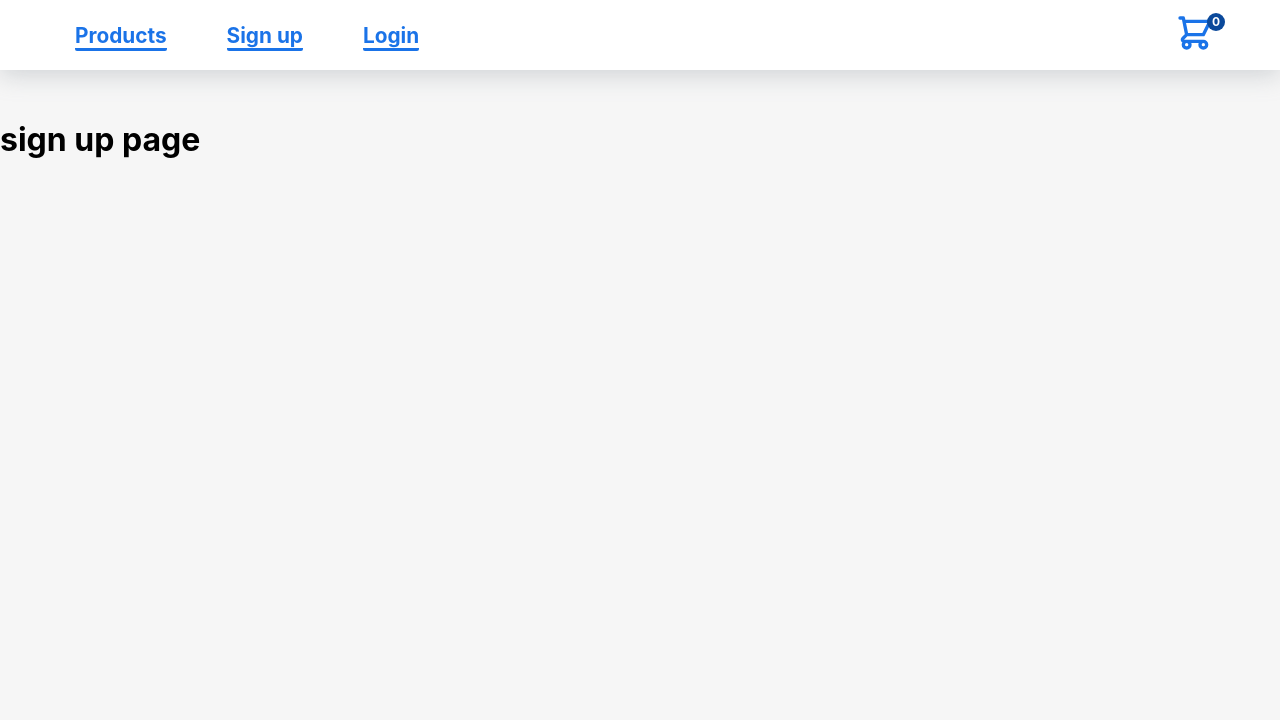
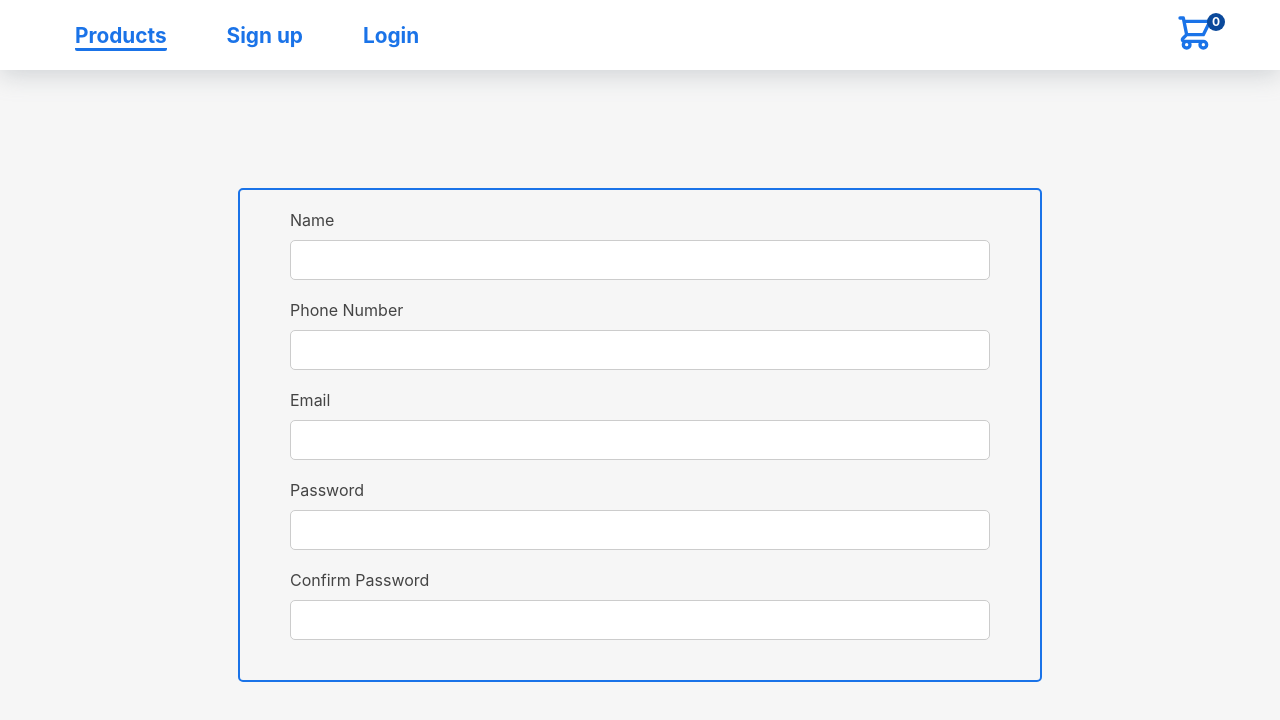
Before and after one commit to siavashmhi/store-application, a React (Create React App) app: page /signup in a window 1280 px wide. Shown: the top 720 px of the page. Built offline with nearby package versions, Linux system fonts and the light colour scheme.

Commit message:
add codes

```diff
--- a/package.json
+++ b/package.json
@@ -6,13 +6,15 @@
     "@testing-library/jest-dom": "^5.14.1",
     "@testing-library/react": "^13.0.0",
     "@testing-library/user-event": "^13.2.1",
+    "formik": "^2.2.9",
     "react": "^18.2.0",
     "react-dom": "^18.2.0",
     "react-icons": "^4.7.1",
     "react-router-dom": "5",
     "react-scripts": "5.0.1",
     "react-toastify": "^9.1.1",
-    "web-vitals": "^2.1.0"
+    "web-vitals": "^2.1.0",
+    "yup": "^0.32.11"
   },
   "scripts": {
     "start": "react-scripts start",
--- a/src/assets/styles/navigation.css
+++ b/src/assets/styles/navigation.css
@@ -25,11 +25,14 @@
 .navContainer a {
     color: #1a73e8;
     font-weight: bold;
-    border-bottom: 3px solid #1a73e8;
     border-radius: 2px;
     text-decoration: none;
     font-size: 1.3rem;
     margin-left: 60px;
+}
+
+.navContainer .product-li {
+    border-bottom: 3px solid #1a73e8;
 }
 
 .cartIconContainer {
--- a/src/assets/styles/signup.css
+++ b/src/assets/styles/signup.css
@@ -0,0 +1,14 @@
+.main-form-container {
+    width: 100vw;
+    height: 100vh;
+    display: flex;
+    justify-content: center;
+    align-items: center;
+}
+
+.form-container {
+    border: 2px solid #1a73e8;
+    padding: 20px 50px;
+    margin-top: 70px;
+    border-radius: 5px;
+}
--- /dev/null
+++ b/src/common/input/Input.jsx
@@ -0,0 +1,20 @@
+import React from 'react';
+import './input.css'
+
+const Input = ({formik, label, nameProp, errors, touched, type}) => {
+    return (
+        <div className='form-control'>
+            <label>{label}</label>
+            <input type={type} name={nameProp}
+            {...formik.getFieldProps(nameProp)}
+            />
+            {
+                errors && touched &&
+                <div className='error'>{errors}</div>
+            }
+        </div>
+    );
+};
+
+
+export default Input;
--- /dev/null
+++ b/src/common/input/input.css
@@ -0,0 +1,26 @@
+.form-control {
+    display: flex;
+    flex-direction: column;
+    margin-bottom: 20px;
+}
+
+.form-control input {
+    width: 700px;
+    padding: 10px;
+    border: none;
+    border: 1px solid #ccc;
+    border-radius: 5px;
+    font-size: 1rem;
+    color: #444;
+}
+
+.form-control label {
+    color: #444;
+    margin-bottom: 10px;
+}
+
+.form-control .error {
+    color: red;
+    font-size: 1rem;
+    margin-top: 10px;
+}
--- a/src/components/Navigation.jsx
+++ b/src/components/Navigation.jsx
@@ -11,7 +11,7 @@ const Navigation = () => {
         <header className='navigation'>
             <nav className='navbar'>
                 <ul className='navContainer'>
-                    <li><NavLink to='/'>Products</NavLink></li>
+                    <li><NavLink className='product-li' to='/'>Products</NavLink></li>
                     <li><NavLink to='/signup'>Sign up</NavLink></li>
                     <li><NavLink to='/login'>Login</NavLink></li>
                 </ul>
--- a/src/pages/Signup.jsx
+++ b/src/pages/Signup.jsx
@@ -1,11 +1,48 @@
 import React from 'react';
+import { useFormik } from 'formik';
+import { initialValues, validationSchema} from '../utilities/form';
+import Input from '../common/input/Input';
 import Layout from '../layout/Layout';
 import '../assets/styles/signup.css'
 
+const onSubmit = value => {
+    console.log(value);
+}
+
 const Signup = () => {
+    const formik = useFormik({
+        initialValues: initialValues,
+        onSubmit,
+        validationSchema,
+        validateOnMount: true,
+        enableReinitialize: true,
+    })
+
     return (
         <Layout>
-            <h1 style={{marginTop: '120px'}}>sign up page</h1>
+            <div className="main-form-container">
+                <form className="form-container" onSubmit={formik.handleSubmit}>
+                    <Input formik={formik} label='Name' nameProp='name'
+                    errors={formik.errors.name}
+                    touched={formik.touched.name} type='text'/>
+
+                    <Input formik={formik} label='Phone Number' nameProp="phoneNumber"
+                    errors={formik.errors.phoneNumber}
+                    touched={formik.touched.phoneNumber} type='tel'/>
+
+                    <Input formik={formik} label='Email' nameProp="email"
+                    errors={formik.errors.email}
+                    touched={formik.touched.email} type='text'/>
+
+                    <Input formik={formik} label='Password' nameProp="password"
+                    errors={formik.errors.password}
+                    touched={formik.touched.password} type='password'/>
+
+                    <Input formik={formik} label='Confirm Password' nameProp="confirmPassword"
+                    errors={formik.errors.confirmPassword}
+                    touched={formik.touched.confirmPassword} type='password'/>
+                </form>
+            </div>
         </Layout>
     );
 };
--- /dev/null
+++ b/src/utilities/form.js
@@ -0,0 +1,27 @@
+import * as Yup from 'yup'
+
+const initialValues = {
+    name: "",
+    email: "",
+    password: "",
+    phoneNumber: "",
+    confirmPassword: "",
+}
+
+//validation form data with yup pakage
+const validationSchema = Yup.object({
+    name: Yup.string().required('Name is required')
+    .min(6, "length of name is not valide"),
+    phoneNumber: Yup.string().required("Phone Number is required")
+    .matches(/^[0-9]{11}$/, 'Invalide phone number'),
+    email: Yup.string().email("Enter valide email")
+    .required("Email is required"),
+    password: Yup.string().required("Password is required")
+    .matches(/^(?=.*[a-z])(?=.*[A-Z])(?=.*[0-9])(?=.*[!@#\$%\^&\*])(?=.{8,})/,
+    "your password do not strong!"),
+    confirmPassword: Yup.string().required('Confirm Password is required')
+    .oneOf([Yup.ref('password'), null], "Your password do not match!"),
+})
+
+
+export {initialValues, validationSchema}
```
Also changed, not shown: 1 other file (tests, documents, lock files or other folders).
